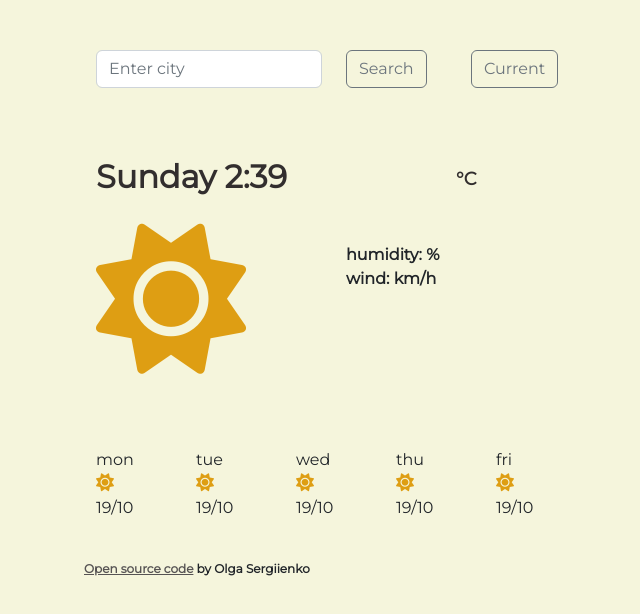
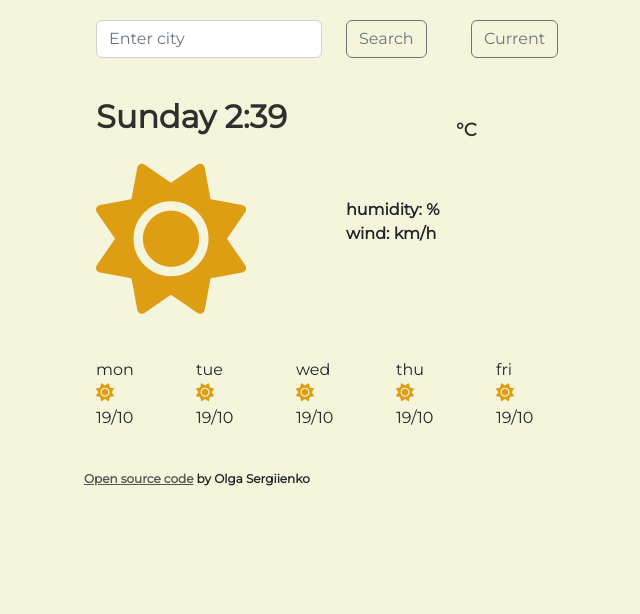
Before and after one commit to igorivnaolga/weather-app, a plain HTML site: page index.html in a window 1280 px wide. Shown: the whole page, without its empty margins (306-946 px from the left). Drawn offline with nearby package versions, Linux system fonts and the light colour scheme; no server answers.

Commit message:
updated styles

```diff
--- a/src/styles.css
+++ b/src/styles.css
@@ -43,7 +43,7 @@ a {
   font-weight: bold;
 }
 .temp {
-  font-size: 70px;
+  font-size: 80px;
   font-weight: bold;
 
   margin-left: 40px;
@@ -55,7 +55,7 @@ a {
   margin-left: 70px;
 }
 .row {
-  margin-top: 50px;
+  margin-top: 20px;
 }
 
 .small-sun {
```
